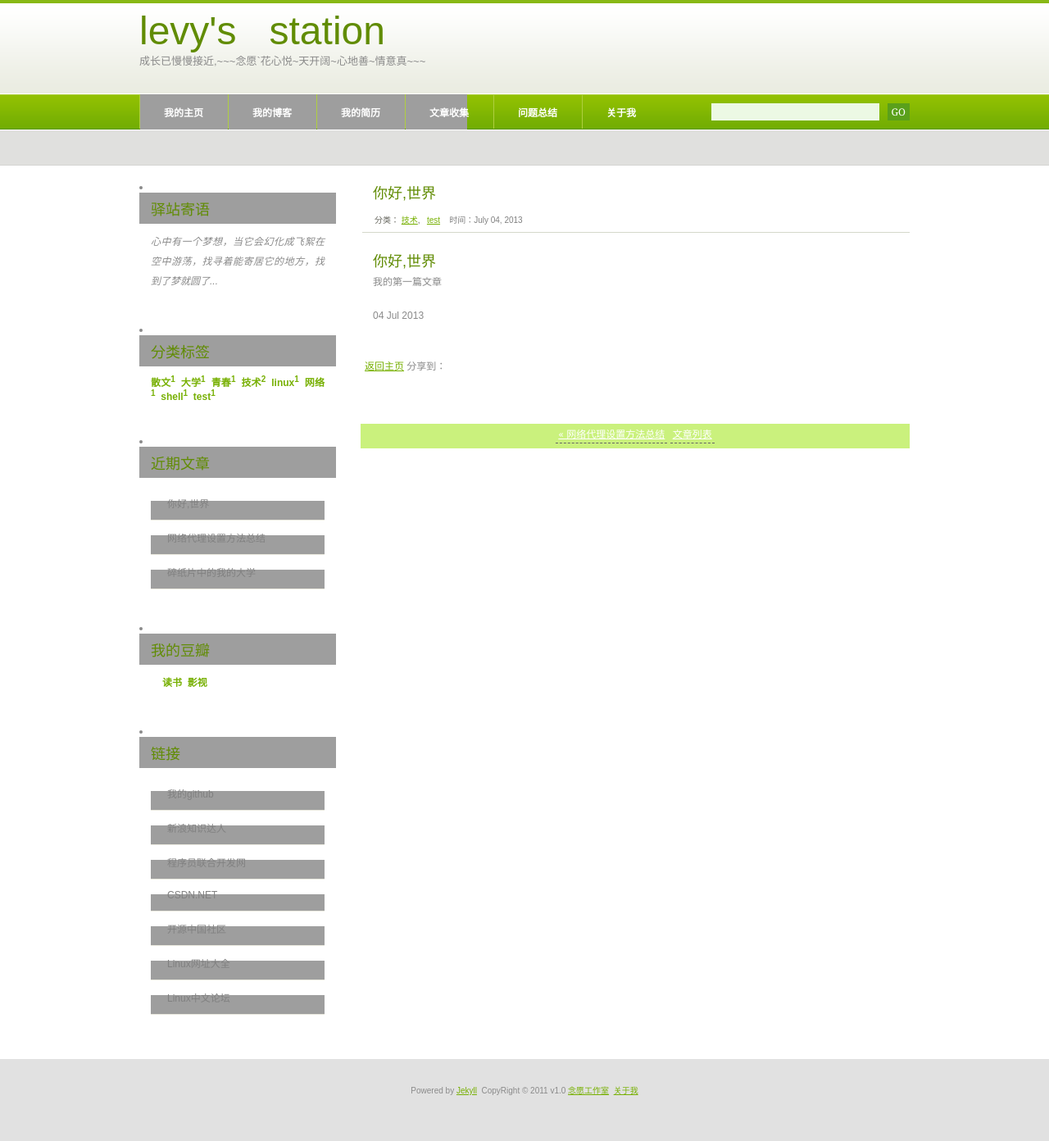
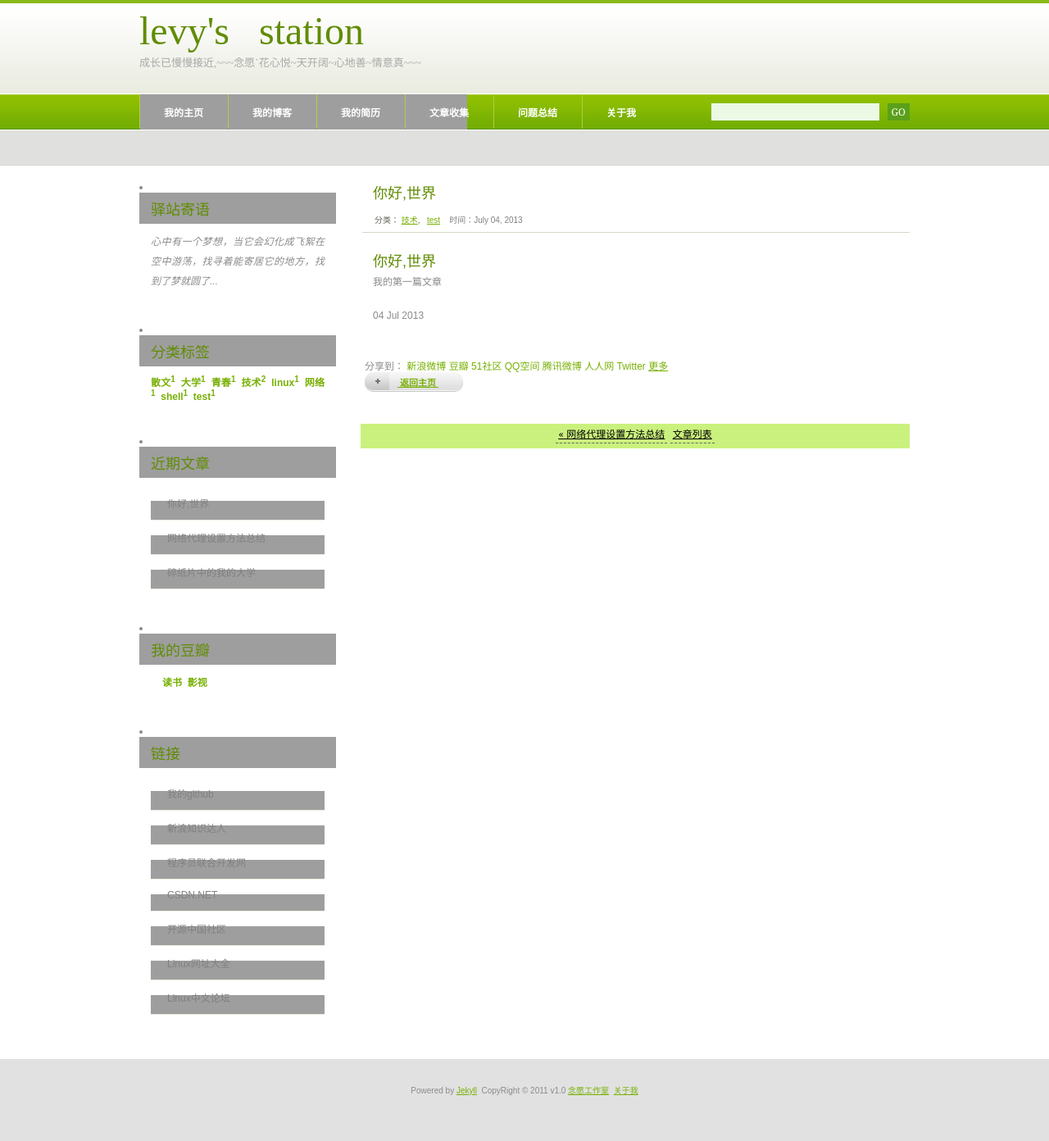
Before and after one commit to cailiwei/yuan, a Jekyll site: the page built from _posts/2013-07-04-hello-world.markdown, in a window 1280 px wide. Shown: the whole page at 82% size. Built offline with Jekyll 4.4.1, drawn with Linux system fonts in a browser that asks for light colours; comment, search, counter and statistics services are not loaded.

Commit message:
Change the shere image

```diff
--- a/_layouts/post.html
+++ b/_layouts/post.html
@@ -22,20 +22,23 @@ layout: default
 
 		<div class="bottom">
 			<!-- JiaThis Button BEGIN -->
-			<div id="ckepop">
-				<span class="more left">
-					<a href="{{site.baseurl}}/">返回主页</a>
+			<div class="jiathis_style">
+				<span class="jiathis_txt">分享到：</span>
+				<a class="jiathis_button_tsina">新浪微博</a>
+				<a class="jiathis_button_douban">豆瓣</a>
+				<a class="jiathis_button_51">51社区</a>
+				<a class="jiathis_button_qzone">QQ空间</a>
+				<a class="jiathis_button_tqq">腾讯微博</a>
+				<a class="jiathis_button_renren">人人网</a>
+				<a class="jiathis_button_twitter">Twitter</a>
+				<a href="http://www.jiathis.com/share" class="jiathis jiathis_txt jiathis_separator jtico jtico_jiathis" target="_blank">更多</a>
+				<a class="jiathis_counter_style"></a>
+
+				<span class="links right">
+					<a href="{{site.baseurl}}/">&nbsp;返回主页&nbsp;</a>
 				</span>
-
-				<span class="jiathis_txt" style="text-align:right">分享到：</span>
-				<a class="jiathis_button_qzone"></a>
-				<a class="jiathis_button_tsina"></a>
-				<a class="jiathis_button_tqq"></a>
-				<a class="jiathis_button_renren"></a>
-				<a class="jiathis_button_kaixin001"></a>
-				<a href="http://www.jiathis.com/share?uid=1558027" class="jiathis jiathis_txt jtico jtico_jiathis" target="_blank"></a>
-				<a class="jiathis_counter_style"></a>
 			</div>
+			<script type="text/javascript" src="http://v3.jiathis.com/code/jia.js?uid=1370227008046688" charset="utf-8"></script>
 			<!-- JiaThis Button END -->
 		</div>
 	</div>
--- a/css/style.css
+++ b/css/style.css
@@ -163,7 +163,7 @@ hr { display: none; }
 	padding: 3px 0 0 5px;
 	border: 1px solid #333333;
 	background: #ECF9E4;
-	color: #caf17d;
+	color: #0c1b68;
 }
 
 #search-submit {
@@ -196,31 +196,34 @@ hr { display: none; }
 	line-height: normal;
 	text-transform: lowercase;
 	font-weight: normal;
-	font-family: "华文行楷"
+	font-family: "华文行楷", "Times New Roman", Times, serif;
 	color: #618C04;
 }
 
 #logo p {
-	margin-top: -1px;
+	margin-top: 1px;
 	text-transform: lowercase;
 	font-size: 13px;
-	font-family: "华文行楷"
+	font-family: "华文行楷", "Times New Roman", Times, serif;
 	color: #A8A8A8;
 }
 
 #logo h1 {
 	padding-top: 10px;
 	font-size: 48px;
+	font: "华文行楷";
 }
 
 #logo a {
 	text-decoration: none;
 	color: #A8A8A8;
+	font: "华文行楷";
 }
 
 #logo h1 a {
 	text-decoration: none;
 	color: #618C04;
+	font: "华文行楷";
 }
 
 
@@ -266,7 +269,7 @@ hr { display: none; }
 
 .page-navigation  a {
 	border-bottom:1px dashed #666;
-	color:#FFFFFF;
+	color:#000000;
 	font:12px tahoma;
 	padding:.25em;
 }
```
Also changed, not shown: images/go2top.png.
